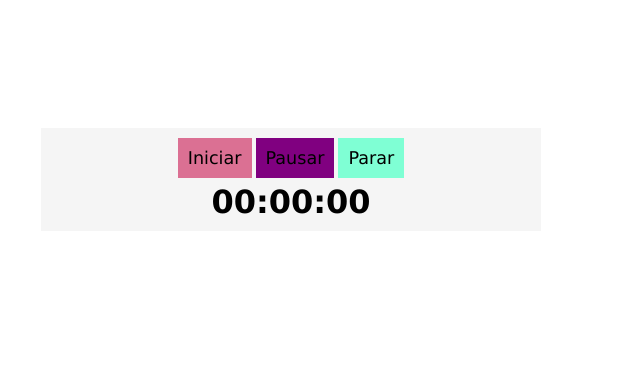
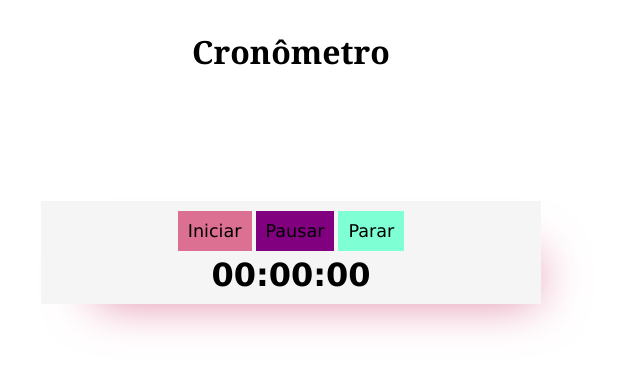
Before and after one commit to Mary347124u/Stopwatch, a plain HTML site: page index.html in a window 1280 px wide. Shown: the whole page, without its empty margins (349-989 px from the left). Drawn offline with Linux system fonts and the light colour scheme.

Commit message:
Box-shadow pink

```diff
--- a/index.html
+++ b/index.html
@@ -8,6 +8,7 @@
     <link rel="stylesheet" href="style.css">
 </head>
 <body>
+    <h1 id="title">Cronômetro</h1>
     <div class="max-width">
         <button onclick="start();"class="bg-pink">Iniciar</button>
         <button onclick="pause();" class="bg-purple">Pausar</button>
--- a/style.css
+++ b/style.css
@@ -15,13 +15,18 @@ body{
     background-color: whitesmoke;
     box-shadow: 0 0 5px white;
     text-align: center;
+    box-shadow: 25px 25px 50px -30px palevioletred;
 }
 
 h1{
     font-family: Verdana, Geneva, Tahoma, sans-serif;
     margin-top: 5px;
 }
-
+#title{
+font-family: Georgia, 'Times New Roman', Times, serif;
+text-align: center;
+margin-top: 30px;
+}
 button{
     padding: 10px;
     border: none;
```
